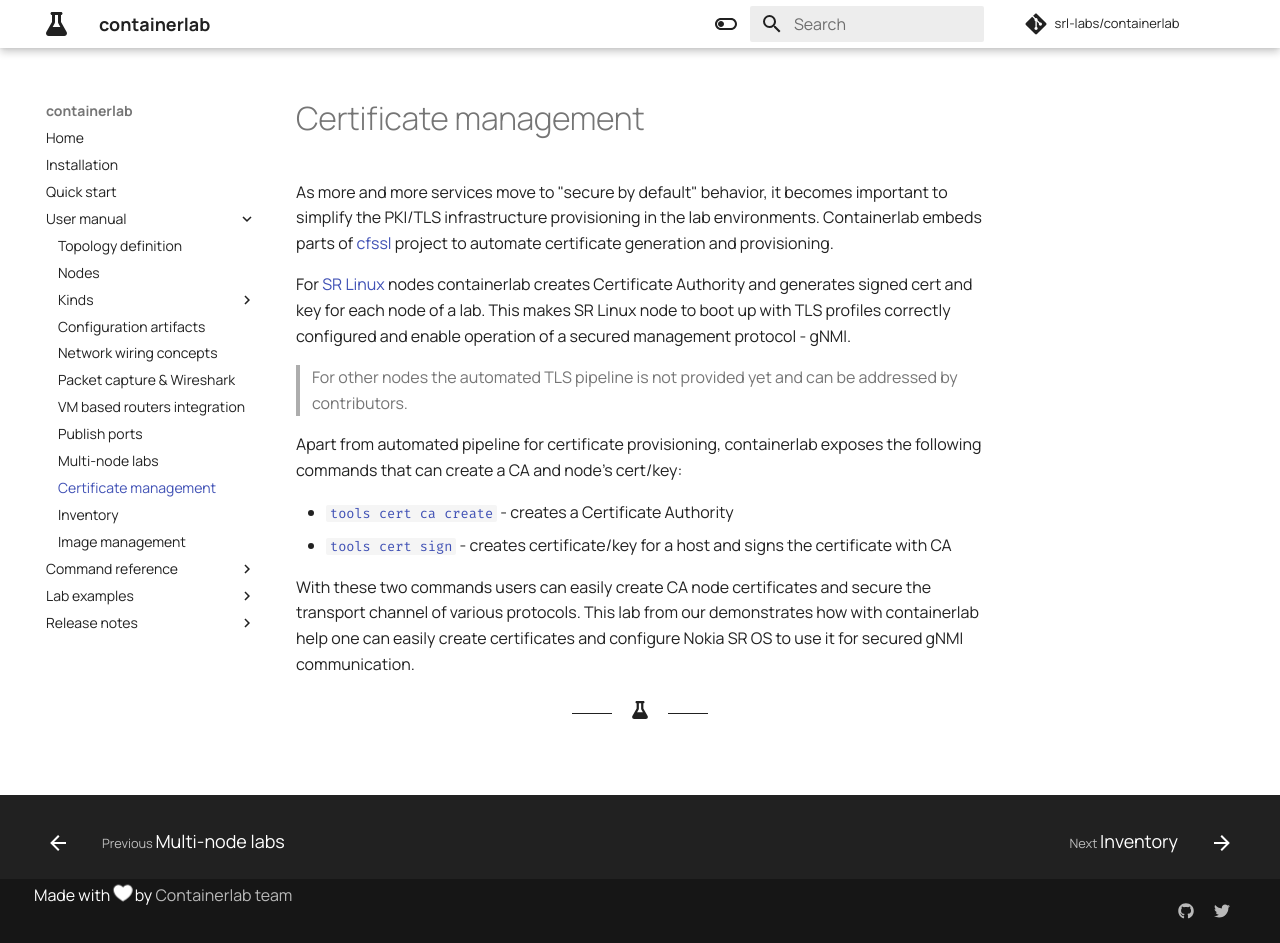
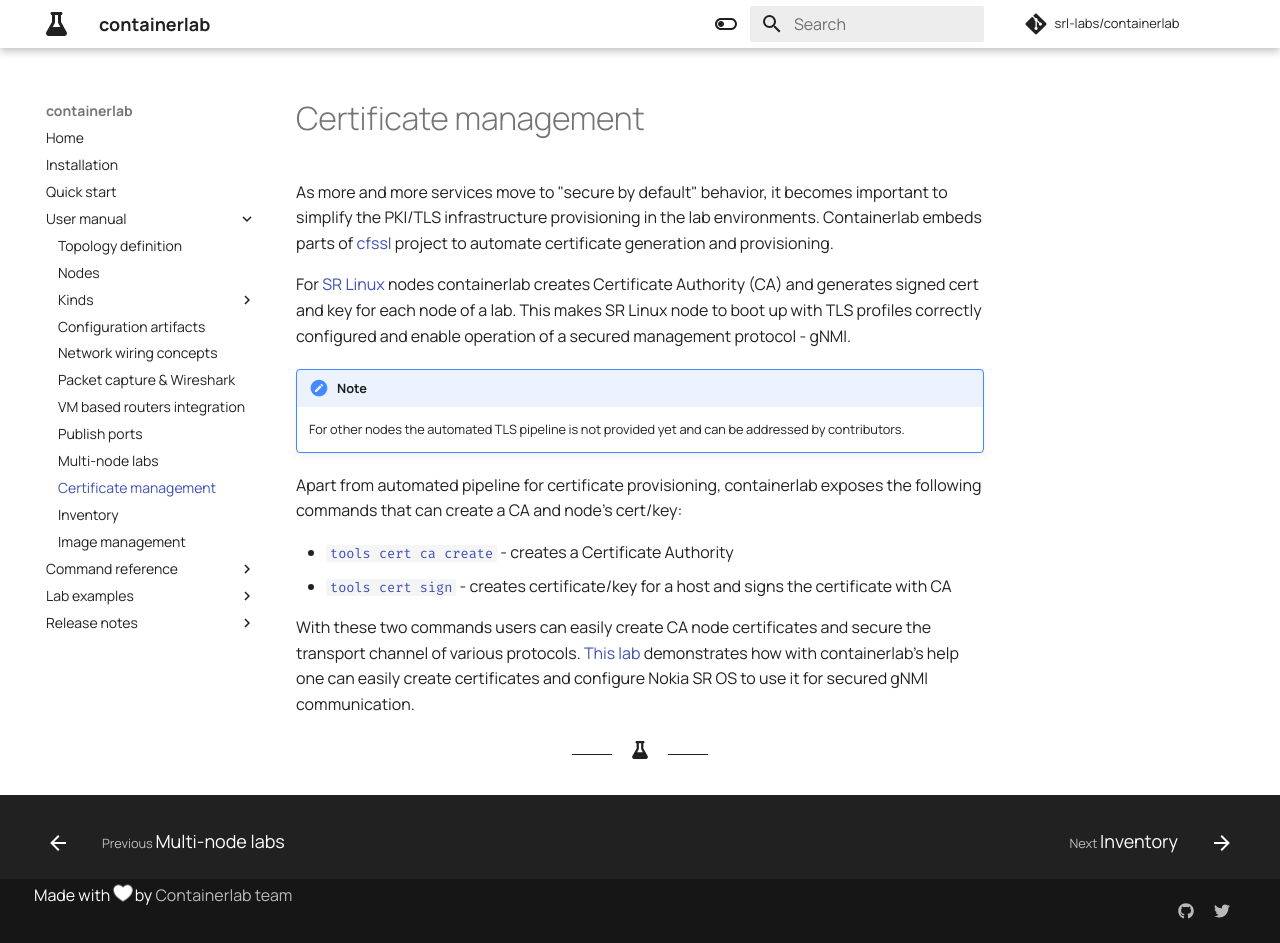
Before and after one commit to srl-labs/containerlab, an MkDocs documentation site: the page built from docs/manual/cert.md, in a window 1280 px wide and 943 px high. Built offline with MkDocs 1.6.1 and Material for MkDocs 9.7.7, drawn with Linux system fonts in a browser that asks for light colours; comment, search, counter and statistics services are not loaded.

Commit message:
polished cert management doc

```diff
--- a/docs/manual/cert.md
+++ b/docs/manual/cert.md
@@ -1,12 +1,13 @@
 As more and more services move to "secure by default" behavior, it becomes important to simplify the PKI/TLS infrastructure provisioning in the lab environments. Containerlab embeds parts of [cfssl](https://github.com/cloudflare/cfssl) project to automate certificate generation and provisioning.
 
-For [SR Linux](kinds/srl.md) nodes containerlab creates Certificate Authority and generates signed cert and key for each node of a lab. This makes SR Linux node to boot up with TLS profiles correctly configured and enable operation of a secured management protocol - gNMI.
+For [SR Linux](kinds/srl.md) nodes containerlab creates Certificate Authority (CA) and generates signed cert and key for each node of a lab. This makes SR Linux node to boot up with TLS profiles correctly configured and enable operation of a secured management protocol - gNMI.
 
-> For other nodes the automated TLS pipeline is not provided yet and can be addressed by contributors.
+!!!note
+    For other nodes the automated TLS pipeline is not provided yet and can be addressed by contributors.
 
 Apart from automated pipeline for certificate provisioning, containerlab exposes the following commands that can create a CA and node's cert/key:
 
 * [`tools cert ca create`](../cmd/tools/cert/ca/create.md) - creates a Certificate Authority
 * [`tools cert sign`](../cmd/tools/cert/sign.md) - creates certificate/key for a host and signs the certificate with CA
 
-With these two commands users can easily create CA node certificates and secure the transport channel of various protocols. This lab from our demonstrates how with containerlab help one can easily create certificates and configure Nokia SR OS to use it for secured gNMI communication.
+With these two commands users can easily create CA node certificates and secure the transport channel of various protocols. [This lab](https://clabs.netdevops.me/security/gnmitls/) demonstrates how with containerlab's help one can easily create certificates and configure Nokia SR OS to use it for secured gNMI communication.
```
